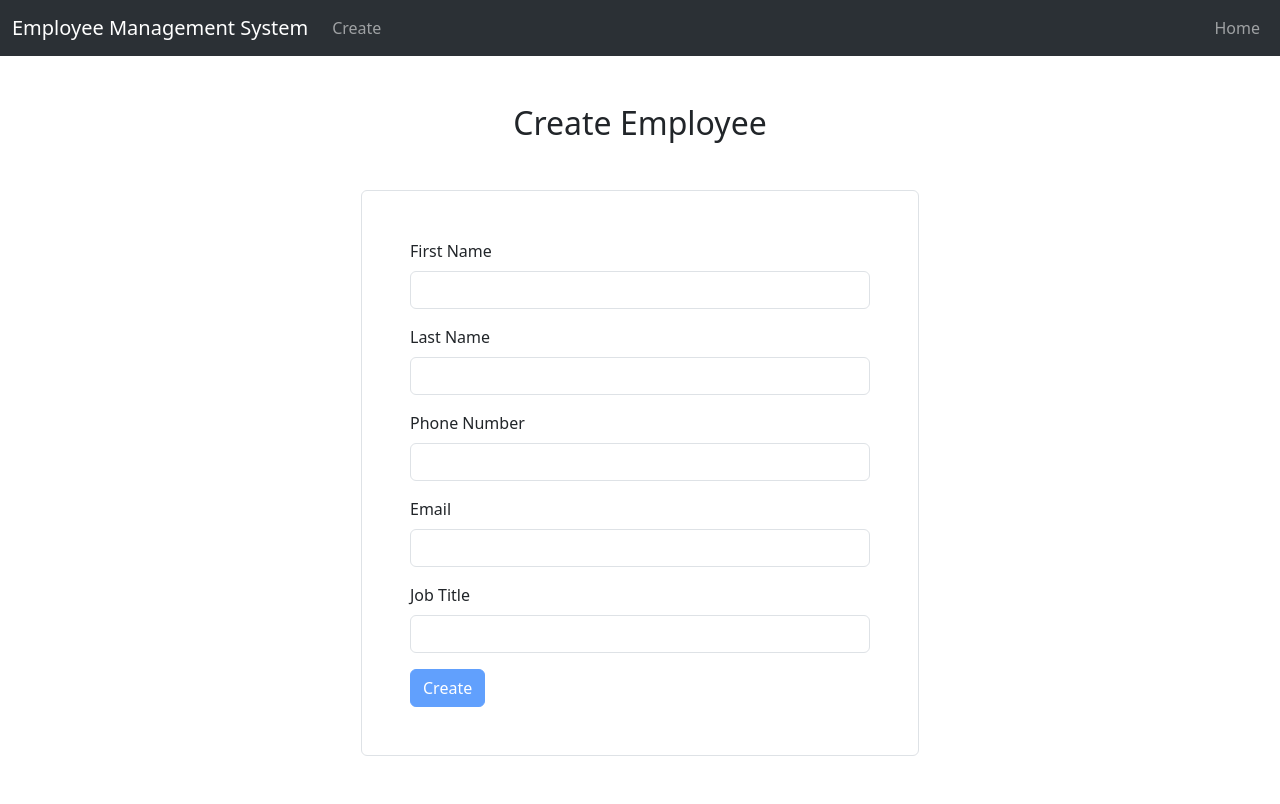
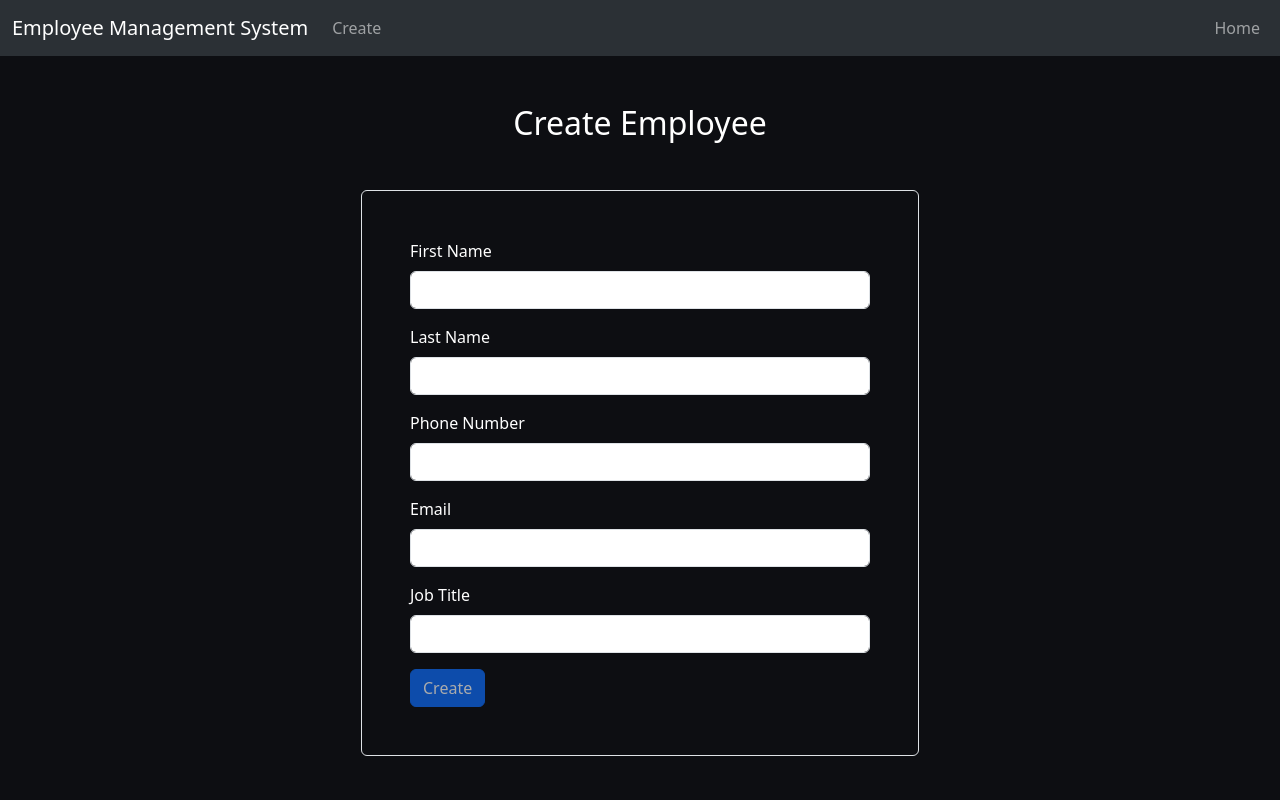
Before and after one commit to RobGreen490/greenfolio, an Angular app: page /EmployeeManagement/create in a window 1280 px wide. Built offline with nearby package versions, Linux system fonts and the light colour scheme.

Commit message:
Updated employee-management-site added darker visuals

```diff
--- a/src/app/employee-management-website/pages/employee-management-form/employee-management-form.component.css
+++ b/src/app/employee-management-website/pages/employee-management-form/employee-management-form.component.css
@@ -0,0 +1,5 @@
+.background{
+  background-color: #0D0E12;
+  height: 100vh;
+  color: white;
+}
--- a/src/app/employee-management-website/pages/employee-management-form/employee-management-form.component.html
+++ b/src/app/employee-management-website/pages/employee-management-form/employee-management-form.component.html
@@ -1,3 +1,5 @@
+
+<body class="background">
   <app-employee-management-nav-bar></app-employee-management-nav-bar>
   <div class="container">
     <h2 class="text-center my-5">{{ isUpdating ? 'Update Employee' : 'Create Employee' }}</h2>
@@ -34,8 +36,8 @@
 
       <div class="mb-3">
         <label class="form-label">Email</label>
-            <input required pattern="^[^@\s]+@[^@\s]+\.[^@\s]+$" #employeeEmail="ngModel" class="form-control"
-                type="email" name="employeeEmail" [(ngModel)]="employee.employeeEmail" />
+        <input required pattern="^[^@\s]+@[^@\s]+\.[^@\s]+$" #employeeEmail="ngModel" class="form-control" type="email"
+          name="employeeEmail" [(ngModel)]="employee.employeeEmail" />
         @if (employeeEmail.errors?.['required'] && (employeeEmail.touched || employeeEmail.dirty)) {
         <div class="text-danger">Email is required.</div>
         }
@@ -66,3 +68,5 @@
     </div>
     }
   </div>
+
+</body>
--- a/src/app/employee-management-website/pages/employee-management-home-page/employee-management-home-page.component.css
+++ b/src/app/employee-management-website/pages/employee-management-home-page/employee-management-home-page.component.css
@@ -17,7 +17,6 @@
 
 .body {
   display: flex;
-  border: 2px solid #0000ff;
   flex-direction: column;
   position: relative;
   z-index: 1;
@@ -27,5 +26,10 @@
 }
 
 .card{
-  background-color: aqua;
+  background-color: #38383d;
 }
+
+.employee-table-container {
+  max-height: 70vh;
+  overflow-y: auto;
+}
--- a/src/app/employee-management-website/pages/employee-management-home-page/employee-management-home-page.component.html
+++ b/src/app/employee-management-website/pages/employee-management-home-page/employee-management-home-page.component.html
@@ -17,7 +17,7 @@
                 <button class="btn btn-primary" (click)="goToCreate()">Add Employee</button>
               </div>
             </div>
-            <div class="table-responsive">
+            <div class="table-responsive rounded employee-table-container">
               <table class="table table-hover">
                 <thead>
                   <tr class="text-center align-middle">
```
Lines whose indentation alone changed are shown as unchanged.
